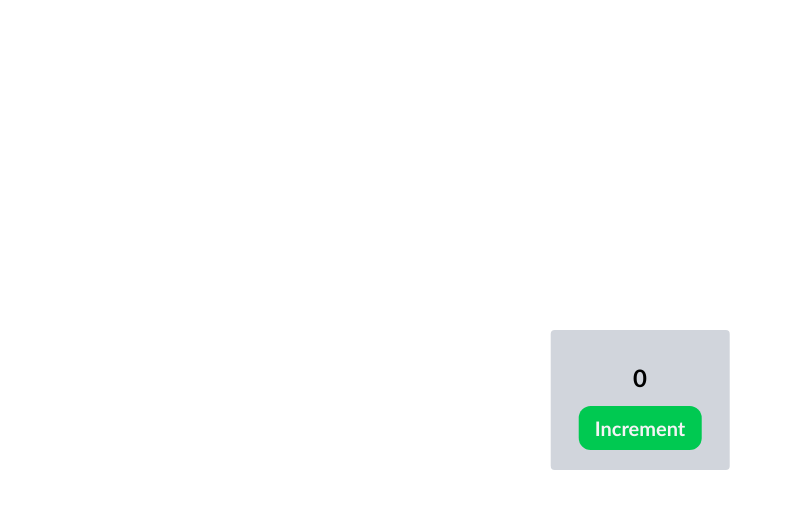
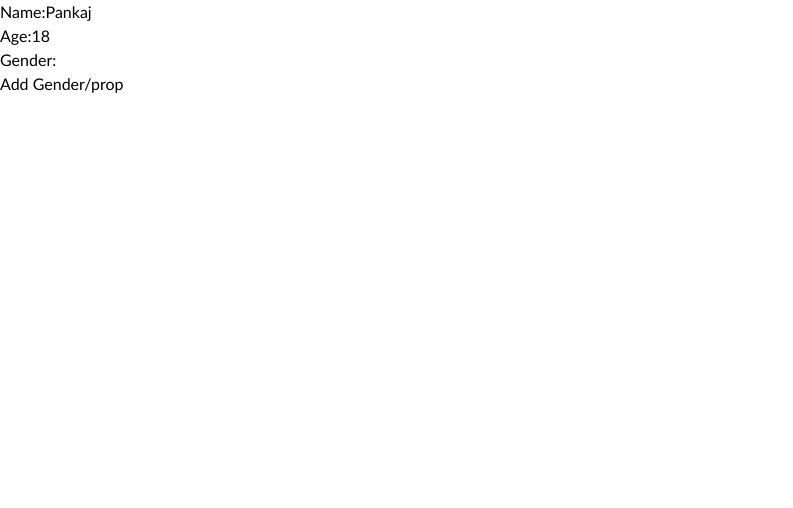
Before and after one commit to PankajKushwaha528/Prectice_React, a React (Vite) app: page / in a window 1280 px wide. Shown: the top 508 px of the page, without its empty margins (0-793 px from the left). Built offline with nearby package versions, Linux system fonts and the light colour scheme; the HTML template or start-up script is replaced by a standard one.

Commit message:
Update_add_prop_in_obj_useState

```diff
--- a/src/App.jsx
+++ b/src/App.jsx
@@ -2,11 +2,15 @@ import React from "react";
 import Card from "./component/Card";
 import MusicShowcase from "./component/MusicShowcase";
 import UseState from "./component/UseState"
+import UseState_object from "./component/UseState_object"
+import Update_add_prop_in_obj_useState from "./component/Update_add_prop_in_obj_useState";
 const App = () => {
 
     return (
         <div>
-          <UseState/>
+          <Update_add_prop_in_obj_useState/>
+          {/* <UseState_object/> */}
+          {/* <UseState/> */}
           {/* <MusicShowcase/> */}
         {/* <Card/> */}
         </div>
--- /dev/null
+++ b/src/component/Update_add_prop_in_obj_useState.jsx
@@ -0,0 +1,20 @@
+import React, { useState } from 'react'
+
+const Update_add_prop_in_obj_useState = () => {
+    const [obj, setObj] = useState({ name: "Pankaj", age: 18 })
+
+   const chnageHandler = () => setObj(prev => ({
+    ...prev ,gender:"male" ,age : 20
+   }))
+    return (
+        <div>
+            <h2>Name:{obj.name}</h2>
+            <h2>Age:{obj.age}</h2>
+            <h2>Gender:{obj.gender}</h2>
+            <button onClick={chnageHandler}>Add Gender/prop</button>
+
+        </div>
+    )
+}
+
+export default Update_add_prop_in_obj_useState
--- /dev/null
+++ b/src/component/UseState_object.jsx
@@ -0,0 +1,14 @@
+import React, { useState } from 'react'
+
+const UseState_object = () => {
+    const [val, setVal] = useState({ name: "Pankaj", isbanned: false })
+    return (
+        <div className='px-6 py-3 ml-[30%] mr-[30%] rounded-2xl bg-gray-500 text-center mt-5 '>
+            <h2 className='text-2xl font-sans  text-zinc-100 '>Name : {val.name}</h2>
+            <h2 className='text-2xl font-sans text-zinc-100 p-2 '>isbanned : <span className='px-2 py-1 text-yellow-300'> {val.isbanned.toString()} </span></h2>
+            <button onClick={() => setVal({ ...val, isbanned: !val.isbanned })} className={`px-3 py-2 mt-2 ${val.isbanned ? "bg-blue-600" : "bg-red-500"} text-zinc-50 text-xl font-semibold rounded-2xl active:scale-95`}>Change</button>
+        </div>
+    )
+}
+
+export default UseState_object
```
